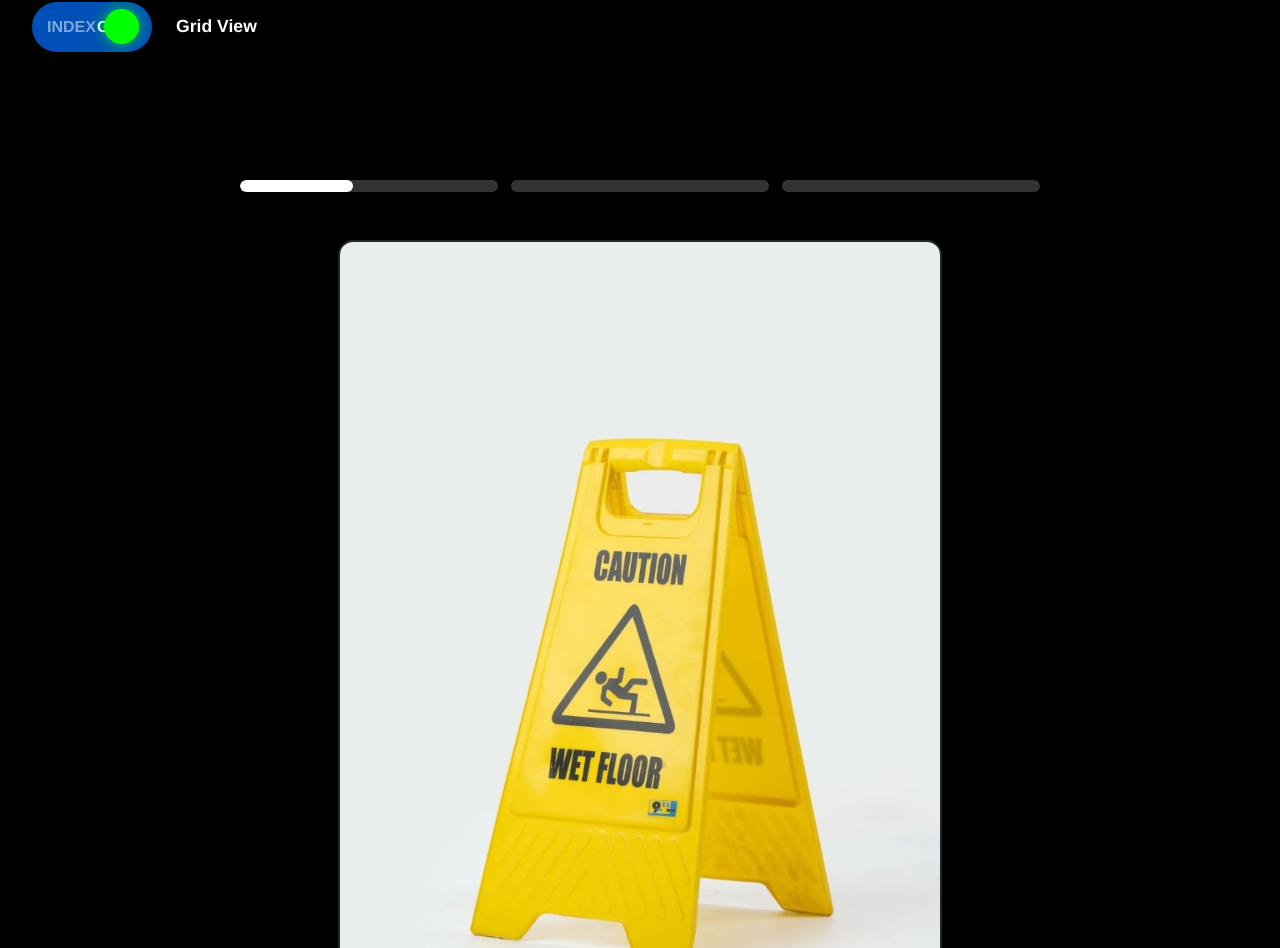
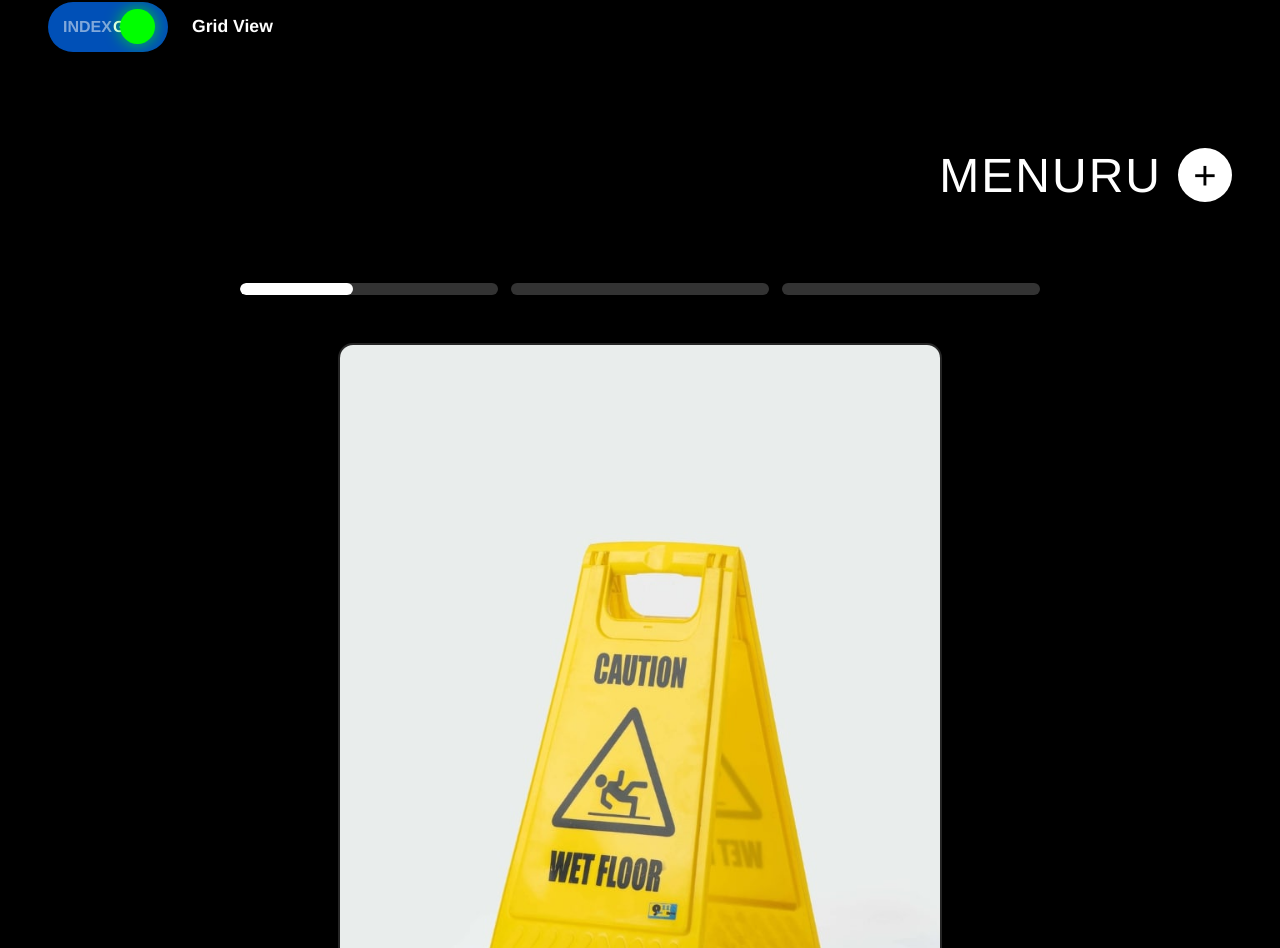
Before and after one commit to vinividivicilala/lolo, a Next.js app in the folder faq/: page / in a window 1280 px wide. Shown: the part 2753-3701 px from the top of the page. Built offline with nearby package versions, Linux system fonts and the light colour scheme.

Commit message:
Update page.tsx

```diff
--- a/faq/app/page.tsx
+++ b/faq/app/page.tsx
@@ -20,6 +20,8 @@ export default function HomePage(): React.JSX.Element {
   const [currentPhotoIndex, setCurrentPhotoIndex] = useState(0);
   const [isProgressActive, setIsProgressActive] = useState(true);
   const [showCookieNotification, setShowCookieNotification] = useState(false);
+  const [showMenuruFullPage, setShowMenuruFullPage] = useState(false); // State untuk halaman full page
+  const [menuruExpanded, setMenuruExpanded] = useState(false); // State untuk animasi plus/minus
   const headerRef = useRef<HTMLDivElement>(null);
   const cursorRef = useRef<HTMLDivElement>(null);
   const topNavRef = useRef<HTMLDivElement>(null);
@@ -115,6 +117,10 @@ export default function HomePage(): React.JSX.Element {
         prevPhoto();
       } else if (e.key === 'ArrowRight') {
         nextPhoto();
+      }
+      // ESC untuk keluar dari halaman full page
+      if (e.key === 'Escape' && showMenuruFullPage) {
+        handleCloseMenuruFullPage();
       }
     };
 
@@ -134,7 +140,7 @@ export default function HomePage(): React.JSX.Element {
         progressAnimationRef.current.kill();
       }
     };
-  }, [isMobile]);
+  }, [isMobile, showMenuruFullPage]);
 
   // Fungsi untuk handle cookie acceptance
   const handleAcceptCookies = () => {
@@ -247,6 +253,26 @@ export default function HomePage(): React.JSX.Element {
       setSliderPosition("index");
       setCurrentView("index");
     }
+  };
+
+  // Fungsi untuk toggle halaman full page MENURU
+  const toggleMenuruFullPage = () => {
+    if (showMenuruFullPage) {
+      // Jika sedang terbuka, tutup
+      handleCloseMenuruFullPage();
+    } else {
+      // Jika sedang tertutup, buka
+      setShowMenuruFullPage(true);
+      setMenuruExpanded(true);
+    }
+  };
+
+  // Fungsi untuk menutup halaman full page MENURU
+  const handleCloseMenuruFullPage = () => {
+    setMenuruExpanded(false);
+    setTimeout(() => {
+      setShowMenuruFullPage(false);
+    }, 300);
   };
 
   // Warna cursor
@@ -394,6 +420,100 @@ export default function HomePage(): React.JSX.Element {
         )}
       </div>
 
+      {/* Halaman Full Page MENURU */}
+      <AnimatePresence>
+        {showMenuruFullPage && (
+          <motion.div
+            key="menuru-fullpage"
+            initial={{ opacity: 0 }}
+            animate={{ opacity: 1 }}
+            exit={{ opacity: 0 }}
+            transition={{ duration: 0.3 }}
+            style={{
+              position: 'fixed',
+              top: 0,
+              left: 0,
+              width: '100%',
+              height: '100%',
+              backgroundColor: 'black',
+              zIndex: 9998,
+              display: 'flex',
+              flexDirection: 'column',
+              alignItems: 'center',
+              justifyContent: 'center',
+              cursor: 'none'
+            }}
+          >
+            {/* Tombol Close dengan animasi - */}
+            <motion.div
+              initial={{ scale: 0 }}
+              animate={{ scale: 1 }}
+              exit={{ scale: 0 }}
+              transition={{ delay: 0.2, type: "spring", stiffness: 200, damping: 15 }}
+              onClick={handleCloseMenuruFullPage}
+              onMouseEnter={() => handleLinkHover("link", "CLOSE", "menuru-close")}
+              onMouseLeave={handleLinkLeave}
+              style={{
+                position: 'absolute',
+                top: isMobile ? '1.5rem' : '2rem',
+                right: isMobile ? '1.5rem' : '2rem',
+                width: isMobile ? '60px' : '80px',
+                height: isMobile ? '60px' : '80px',
+                borderRadius: '50%',
+                backgroundColor: 'white',
+                display: 'flex',
+                alignItems: 'center',
+                justifyContent: 'center',
+                cursor: 'none',
+                zIndex: 9999,
+                border: '2px solid rgba(0,0,0,0.1)',
+                boxShadow: '0 5px 20px rgba(0,0,0,0.3)'
+              }}
+              whileHover={{
+                scale: 1.1,
+                backgroundColor: '#f0f0f0'
+              }}
+              whileTap={{ scale: 0.95 }}
+            >
+              <motion.div
+                initial={{ rotate: 0 }}
+                animate={{ rotate: menuruExpanded ? 45 : 0 }}
+                transition={{ duration: 0.3 }}
+                style={{
+                  fontSize: isMobile ? '2.5rem' : '3.5rem',
+                  color: 'black',
+                  fontWeight: '300',
+                  lineHeight: 1
+                }}
+              >
+                -
+              </motion.div>
+            </motion.div>
+
+            {/* Teks MENURU di tengah */}
+            <motion.div
+              initial={{ scale: 0.5, opacity: 0 }}
+              animate={{ scale: 1, opacity: 1 }}
+              exit={{ scale: 0.5, opacity: 0 }}
+              transition={{ delay: 0.1, duration: 0.5, type: "spring", stiffness: 100, damping: 15 }}
+              style={{
+                color: 'white',
+                fontSize: isMobile ? '4rem' : '8rem',
+                fontWeight: '700',
+                fontFamily: 'Helvetica, Arial, sans-serif',
+                textAlign: 'center',
+                letterSpacing: '5px',
+                textTransform: 'uppercase',
+                lineHeight: 1,
+                padding: '0 2rem'
+              }}
+            >
+              MENURU
+            </motion.div>
+          </motion.div>
+        )}
+      </AnimatePresence>
+
       {/* Top Navigation Bar */}
       <div
         ref={topNavRef}
@@ -1103,7 +1223,6 @@ export default function HomePage(): React.JSX.Element {
                     </div>
                   </div>
                 </div>
-              </div>
 
                 {/* Tombol Slider Index/Grid - Di bawah card */}
                 <div style={{
@@ -1198,6 +1317,68 @@ export default function HomePage(): React.JSX.Element {
                   </div>
                 </div>
 
+                {/* Teks MENURU dengan animasi Plus (+) di sebelah kanan card */}
+                <motion.div
+                  onClick={toggleMenuruFullPage}
+                  onMouseEnter={() => handleLinkHover("link", showMenuruFullPage ? "CLOSE" : "OPEN", "menuru-toggle")}
+                  onMouseLeave={handleLinkLeave}
+                  style={{
+                    display: 'flex',
+                    alignItems: 'center',
+                    justifyContent: 'flex-end',
+                    paddingRight: isMobile ? '1rem' : '2rem',
+                    marginTop: isMobile ? '2rem' : '3rem',
+                    marginBottom: isMobile ? '2rem' : '3rem',
+                    cursor: 'none'
+                  }}
+                  whileHover={{ x: 10 }}
+                  whileTap={{ scale: 0.95 }}
+                >
+                  <div style={{
+                    display: 'flex',
+                    alignItems: 'center',
+                    gap: '1rem'
+                  }}>
+                    {/* Teks MENURU */}
+                    <div style={{
+                      color: isDarkMode ? 'white' : 'black',
+                      fontSize: isMobile ? '2rem' : '3rem',
+                      fontWeight: '300',
+                      fontFamily: 'Helvetica, Arial, sans-serif',
+                      textTransform: 'uppercase',
+                      letterSpacing: '2px'
+                    }}>
+                      MENURU
+                    </div>
+
+                    {/* Simbol Plus (+) dengan animasi */}
+                    <motion.div
+                      initial={{ rotate: 0 }}
+                      animate={{ rotate: showMenuruFullPage ? 45 : 0 }}
+                      transition={{ duration: 0.3 }}
+                      style={{
+                        width: isMobile ? '40px' : '50px',
+                        height: isMobile ? '40px' : '50px',
+                        borderRadius: '50%',
+                        backgroundColor: isDarkMode ? 'white' : 'black',
+                        display: 'flex',
+                        alignItems: 'center',
+                        justifyContent: 'center',
+                        border: `2px solid ${isDarkMode ? 'rgba(255,255,255,0.3)' : 'rgba(0,0,0,0.3)'}`
+                      }}
+                    >
+                      <div style={{
+                        color: isDarkMode ? 'black' : 'white',
+                        fontSize: isMobile ? '2rem' : '2.5rem',
+                        fontWeight: '300',
+                        lineHeight: 1
+                      }}>
+                        +
+                      </div>
+                    </motion.div>
+                  </div>
+                </motion.div>
+
                 {/* Progress Bar dengan 3 Foto - DIPERBAIKI */}
                 <div style={{
                   width: '100%',
@@ -1379,6 +1560,7 @@ export default function HomePage(): React.JSX.Element {
                   >
                     More content coming soon...
                   </motion.p>
+                </div>
               </div>
             </motion.div>
           )}
```
Lines whose indentation alone changed are shown as unchanged.
